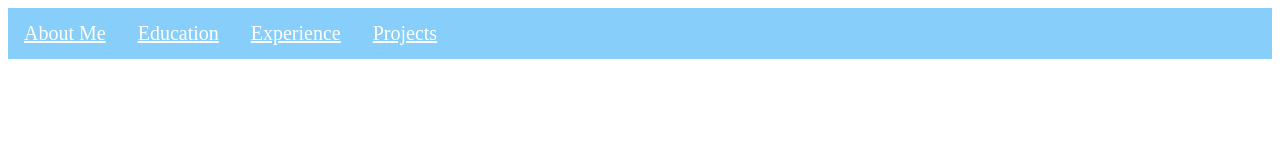
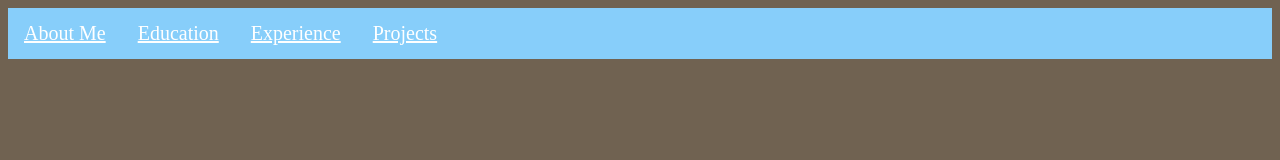
Before and after one commit to ecucuzzella/ecucuzzella.github.io, a plain HTML site: page index.html in a window 1280 px wide. Drawn offline with Linux system fonts and the light colour scheme.

Commit message:
Update stylesheet.css

```diff
--- a/stylesheet.css
+++ b/stylesheet.css
@@ -1,4 +1,4 @@
-.body {background-color: #706251; text-align: center; }
+body {background-color: #706251; text-align: center; }
 .tabs {background-color: #87CEFA; overflow: hidden; }
 .tabs a {float: left; color: white; text-align: center; padding: 14px 16px; font-size: 20px; }
 .tabs a:hover {background-color: #8B4513; }
```
